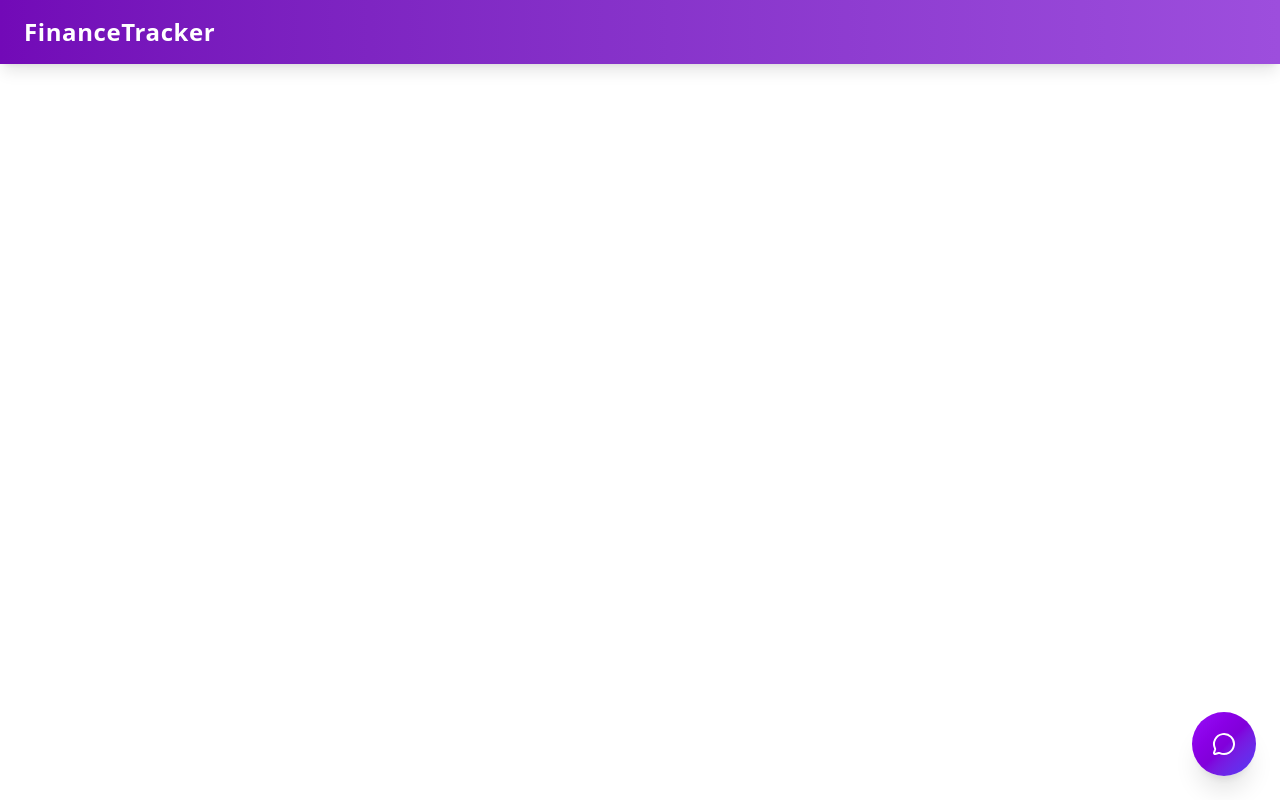
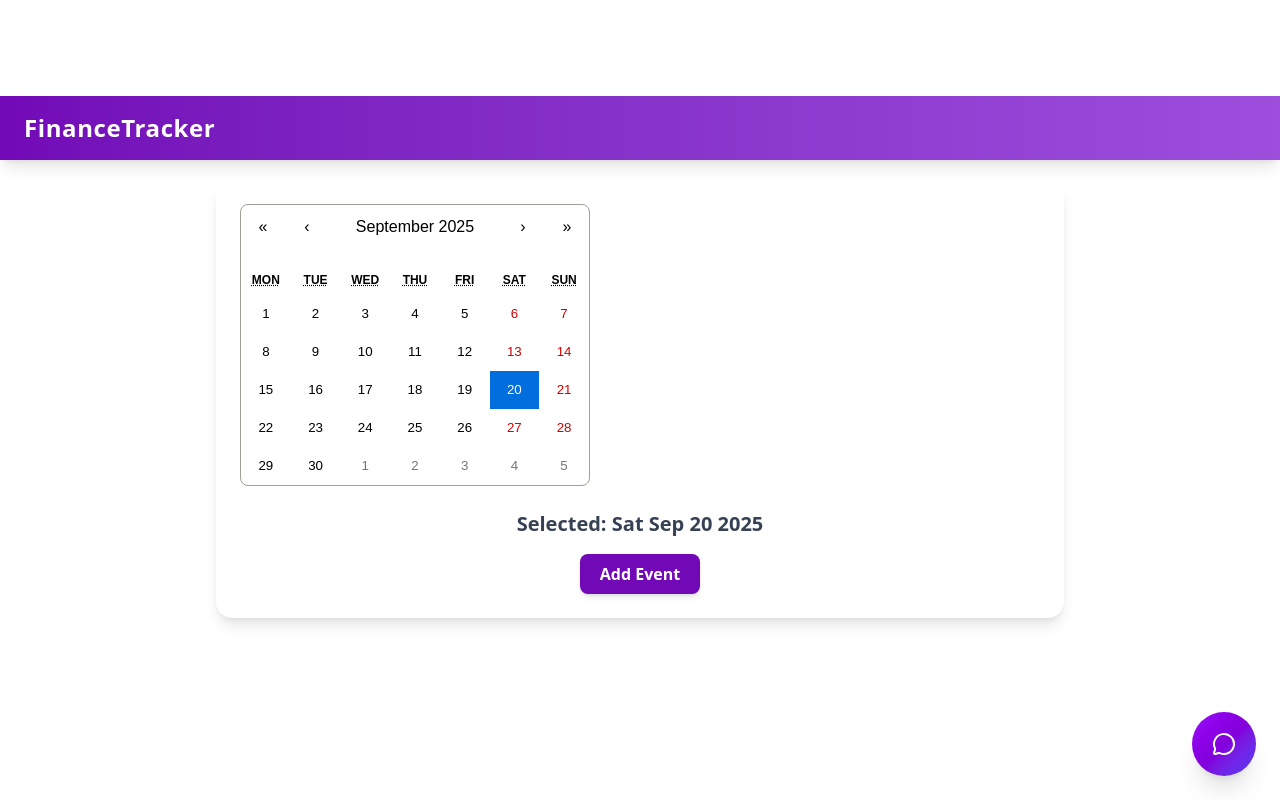
Before and after one commit to Dharnish-BM/Finance-Tracker, a React (Vite) app in the folder client/: page /calendar in a window 1280 px wide. Before the commit this address had no page. Built offline with nearby package versions, Linux system fonts and the light colour scheme.

Commit message:
Dummy Calendar page created with routes

```diff
--- a/client/src/App.jsx
+++ b/client/src/App.jsx
@@ -1,16 +1,17 @@
-import React, { useState, useEffect } from "react";
-import { BrowserRouter as Router, Routes, Route, Navigate, useLocation } from "react-router-dom";
-import Login from "./pages/Login";
-import Register from "./pages/Register";
-import LandingPage from "./pages/LandingPage";
-import TransactionManagement from "./pages/TransactionManagement";
-import BudgetManagement from "./pages/BudgetManagement";
-import GitHubCallback from "./pages/GitHubCallback";
-import DebugAuth from "./pages/DebugAuth";
-import TestAuth from "./pages/TestAuth";
+import { useEffect, useState } from "react";
+import { Navigate, Route, BrowserRouter as Router, Routes, useLocation } from "react-router-dom";
 import Chatbot from "./components/chatbot"; // chatbot component
 import Navbar from "./components/Navbar";
 import { FinanceProvider, useFinance } from "./context/FinanceContext";
+import BudgetManagement from "./pages/BudgetManagement";
+import CalendarPage from "./pages/CalendarPage";
+import DebugAuth from "./pages/DebugAuth";
+import GitHubCallback from "./pages/GitHubCallback";
+import LandingPage from "./pages/LandingPage";
+import Login from "./pages/Login";
+import Register from "./pages/Register";
+import TestAuth from "./pages/TestAuth";
+import TransactionManagement from "./pages/TransactionManagement";
 
 function AppWrapper() {
   return (
@@ -56,6 +57,7 @@ function App() {
 
       <Routes>
         <Route path="/login" element={<Login setUser={setUser} />} />
+        <Route path="/calendar" element={<CalendarPage />} />
         <Route path="/register" element={<Register />} />
         <Route path="/auth/github/callback" element={<GitHubCallback />} />
         <Route path="/debug" element={<DebugAuth />} />
--- /dev/null
+++ b/client/src/pages/CalendarPage.jsx
@@ -0,0 +1,75 @@
+import { motion } from "framer-motion";
+import { useState } from "react";
+import Calendar from "react-calendar";
+import "react-calendar/dist/Calendar.css";
+
+function CalendarPage() {
+  const [date, setDate] = useState(new Date());
+  const [events, setEvents] = useState([]);
+
+  const handleAddEvent = () => {
+    const title = prompt("Enter event title:");
+    if (title) {
+      setEvents([...events, { date: date.toDateString(), title }]);
+    }
+  };
+
+  return (
+    <motion.div
+      initial={{ opacity: 0, y: 20 }}
+      animate={{ opacity: 1, y: 0 }}
+      transition={{ duration: 0.5 }}
+      className="max-w-4xl mx-auto mt-24 p-6"
+    >
+      <h1 className="text-3xl font-bold text-center text-[#7209b7] mb-6">
+        📅 My Calendar
+      </h1>
+
+      {/* Calendar */}
+      <div className="bg-white rounded-2xl shadow-lg p-6">
+        <Calendar
+          onChange={setDate}
+          value={date}
+          className="rounded-lg"
+        />
+
+        {/* Selected Date */}
+        <div className="mt-6 text-center">
+          <h2 className="text-xl font-semibold text-gray-700">
+            Selected: {date.toDateString()}
+          </h2>
+          <motion.button
+            whileHover={{ scale: 1.05 }}
+            whileTap={{ scale: 0.95 }}
+            onClick={handleAddEvent}
+            className="mt-4 px-5 py-2 rounded-lg bg-[#7209b7] hover:bg-[#9d4edd] transition text-white font-semibold shadow-md"
+          >
+            Add Event
+          </motion.button>
+        </div>
+      </div>
+
+      {/* Events List */}
+      {events.length > 0 && (
+        <div className="mt-8 bg-white rounded-2xl shadow-md p-6">
+          <h3 className="text-lg font-bold text-gray-800 mb-3">My Events</h3>
+          <ul className="space-y-2">
+            {events.map((event, i) => (
+              <li
+                key={i}
+                className="px-4 py-2 bg-[#f8f9fa] rounded-lg shadow-sm text-gray-700 flex justify-between"
+              >
+                <span>{event.title}</span>
+                <span className="text-sm text-gray-500">
+                  {event.date}
+                </span>
+              </li>
+            ))}
+          </ul>
+        </div>
+      )}
+    </motion.div>
+  );
+}
+
+export default CalendarPage;
```
